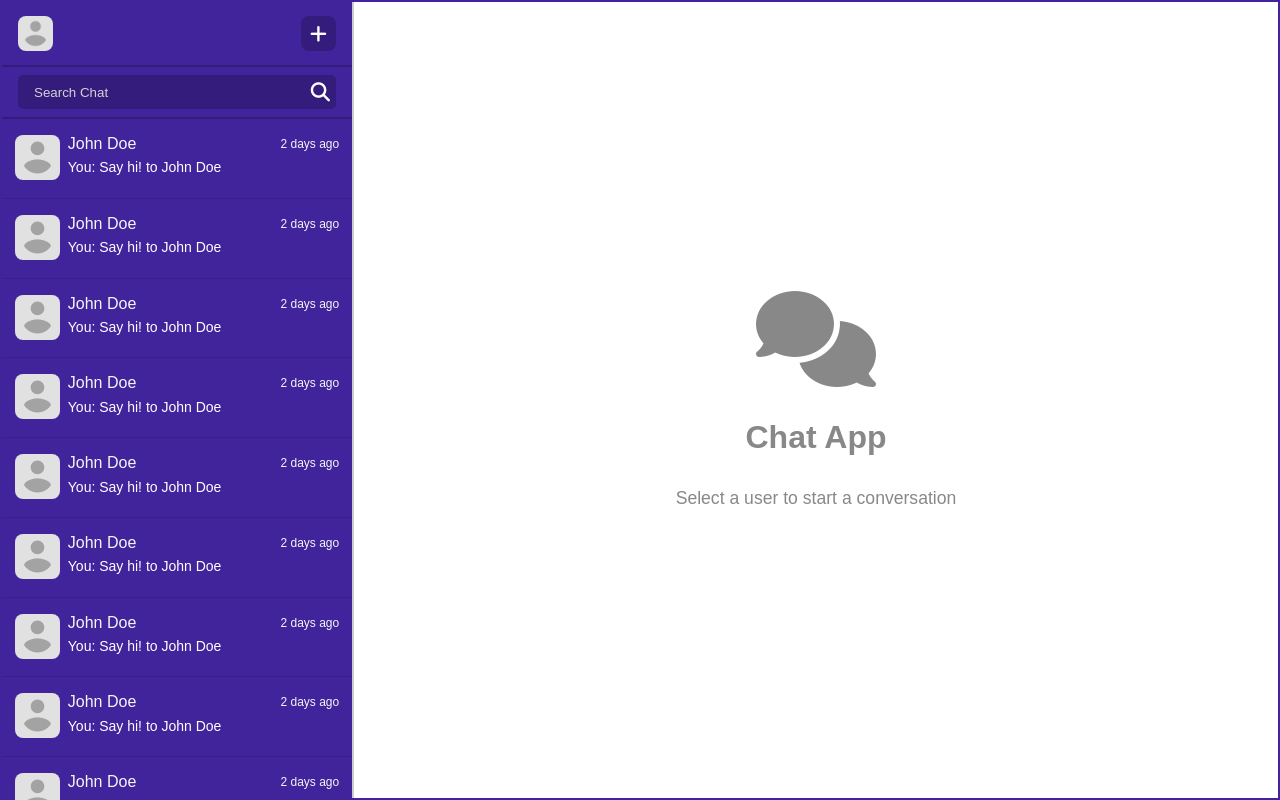
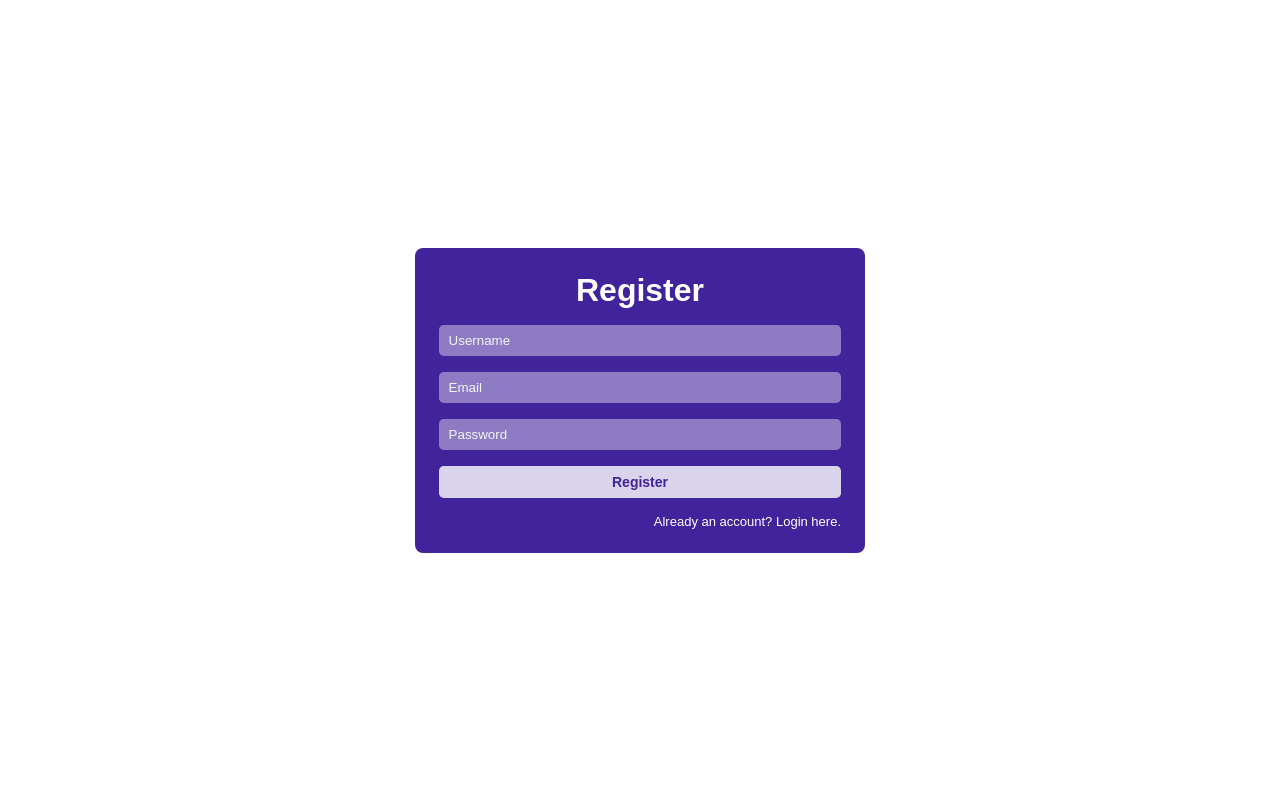
Before and after one commit to Kenffy/chat-app-template, a React (Vite) app: page /register in a window 1280 px wide. Built offline with nearby package versions, Linux system fonts and the light colour scheme.

Commit message:
virtual login

```diff
--- a/src/App.jsx
+++ b/src/App.jsx
@@ -2,15 +2,29 @@ import { BrowserRouter, Routes, Route, Navigate } from "react-router-dom";
 import ChatApp from "./pages/ChatApp";
 import Login from "./pages/Login";
 import Register from "./pages/Register";
+import { useState } from "react";
 
 export default function App() {
-  const user = true;
+  const [user, setUser] = useState(false);
   return (
     <BrowserRouter>
       <Routes>
-        <Route path="/" element={user ? <ChatApp /> : <Login />} />
-        <Route path="login" element={user ? <ChatApp /> : <Login />} />
-        <Route path="register" element={user ? <ChatApp /> : <Register />} />
+        <Route
+          path="/"
+          element={
+            user ? <ChatApp setUser={setUser} /> : <Login setUser={setUser} />
+          }
+        />
+        <Route
+          path="login"
+          element={
+            user ? <ChatApp setUser={setUser} /> : <Login setUser={setUser} />
+          }
+        />
+        <Route
+          path="register"
+          element={user ? <ChatApp setUser={setUser} /> : <Register />}
+        />
         <Route path="*" element={<Navigate to="/" replace />} />
       </Routes>
     </BrowserRouter>
--- a/src/components.jsx/Profile.jsx
+++ b/src/components.jsx/Profile.jsx
@@ -10,7 +10,7 @@ import NoAvatar from "../assets/images/avatar.png";
 //   UPDATE_PROFILE_START,
 // } from "../context/Constants";
 
-export const Profile = ({ open, setOpen }) => {
+export const Profile = ({ open, setOpen, setUser }) => {
   // const { currentUser, user, dispatch, loading } = useContext(Context);
   const [onEdit, setOnEdit] = useState(false);
   const [loading, setLoading] = useState(false);
@@ -144,7 +144,7 @@ export const Profile = ({ open, setOpen }) => {
             <button onClick={() => setOnEdit(true)} className="edit-btn">
               <i className="fa-solid fa-pen-to-square"></i>Profile
             </button>
-            <button className="logout-btn">
+            <button className="logout-btn" onClick={() => setUser(false)}>
               <i className="fa-solid fa-power-off"></i>Logout
             </button>
           </div>
--- a/src/pages/ChatApp.jsx
+++ b/src/pages/ChatApp.jsx
@@ -5,7 +5,7 @@ import ChatItem from "../components.jsx/ChatItem";
 import { useState } from "react";
 import { Profile } from "../components.jsx/Profile";
 
-export default function ChatApp() {
+export default function ChatApp({ setUser }) {
   const [newChat, setNewChat] = useState(false);
   const [chat, setChat] = useState(false);
   const [onProfile, setOnProfile] = useState(false);
@@ -14,7 +14,7 @@ export default function ChatApp() {
     <div className="chat-app">
       <div className="container">
         <div className="sidebar">
-          <Profile open={onProfile} setOpen={setOnProfile} />
+          <Profile setUser={setUser} open={onProfile} setOpen={setOnProfile} />
           <div className="wrapper">
             <div className="top">
               <div className="user-wrapper" onClick={() => setOnProfile(true)}>
--- a/src/pages/Login.jsx
+++ b/src/pages/Login.jsx
@@ -1,7 +1,7 @@
 import { useRef, useState } from "react";
 import "../assets/css/login.css";
 
-export default function Login() {
+export default function Login({ setUser }) {
   //const { dispatch } = useContext(Context);
 
   const emailRef = useRef();
@@ -21,6 +21,7 @@ export default function Login() {
 
   const handleSubmit = async (e) => {
     e.preventDefault();
+    setUser(true);
     // if (!emailRef?.current || !passwordRef?.current) {
     //   setError("Please provide your username and password.");
     //   return;
```
